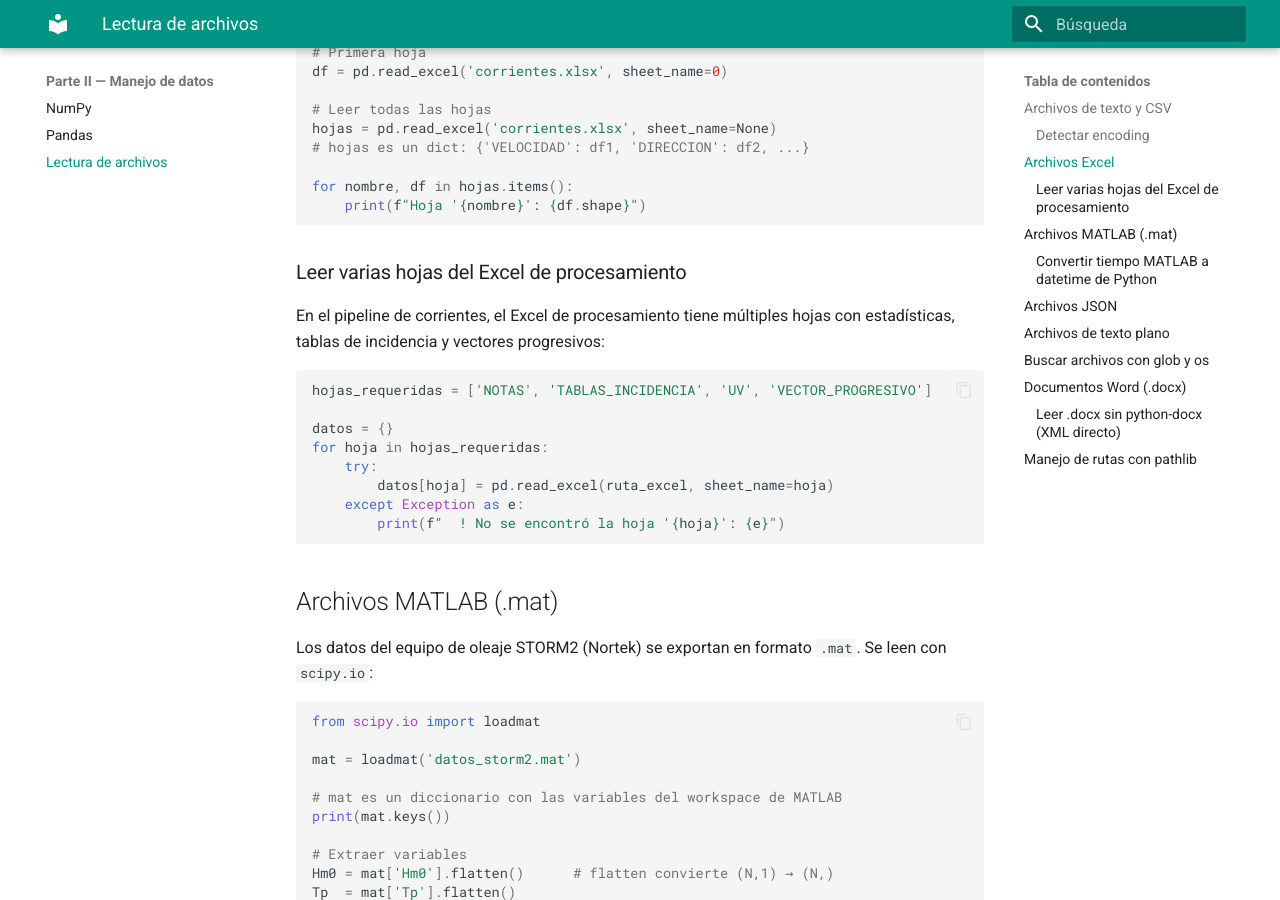
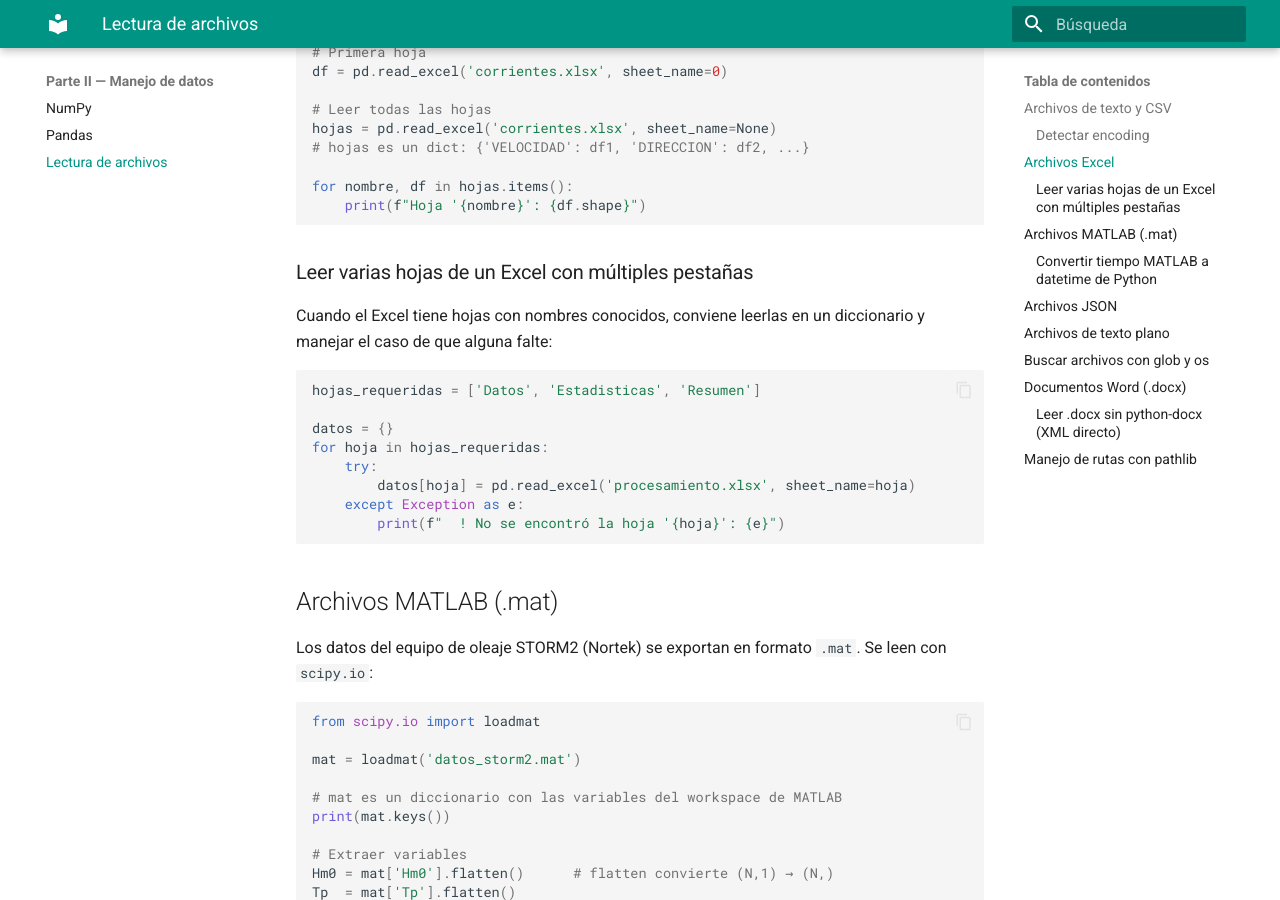
Before and after one commit to TomValderrama/manual-python-oceanografia, an MkDocs documentation site: the page built from docs/parte2/07_lectura_archivos.md, in a window 1280 px wide and 900 px high, scrolled down 1110 px. Built offline with MkDocs 1.6.1 and Material for MkDocs 9.7.7, drawn with Linux system fonts in a browser that asks for light colours; some of the changed text lies outside the part shown.

Commit message:
Plots, fix Pelícanos en cap07, corregir orden PDF en publicar.sh
- publicar.sh: mover cp PDF después de mkdocs build (build borraba el PDF)
- cap 07: quitar rutas Pelícanos Dropbox, generalizar nombres de hojas Excel
- cap 08: insertar 4 plots (serie temporal, paneles, heatmap, anotaciones)
- cap 13: insertar plot filtro Butterworth original vs filtrada
- docs/img/: 5 imágenes generadas con datos sintéticos

````diff
--- a/docs/parte2/07_lectura_archivos.md
+++ b/docs/parte2/07_lectura_archivos.md
@@ -1,6 +1,6 @@
 # Lectura de archivos
 
-Un pipeline de datos oceanográficos lee de múltiples fuentes y formatos: CSV del datalogger de viento, Excel de procesamiento, archivos `.mat` de MATLAB (STORM2), binarios del Nortek (`.prf`), y documentos Word para extracción de metadata.
+Un pipeline de datos científicos lee de múltiples fuentes y formatos: CSV de dataloggers, Excel de procesamiento, archivos `.mat` de MATLAB, y documentos Word para extracción de metadata.
 
 ## Archivos de texto y CSV
 
@@ -54,17 +54,17 @@ for nombre, df in hojas.items():
     print(f"Hoja '{nombre}': {df.shape}")
 ```
 
-### Leer varias hojas del Excel de procesamiento
+### Leer varias hojas de un Excel con múltiples pestañas
 
-En el pipeline de corrientes, el Excel de procesamiento tiene múltiples hojas con estadísticas, tablas de incidencia y vectores progresivos:
+Cuando el Excel tiene hojas con nombres conocidos, conviene leerlas en un diccionario y manejar el caso de que alguna falte:
 
 ```python
-hojas_requeridas = ['NOTAS', 'TABLAS_INCIDENCIA', 'UV', 'VECTOR_PROGRESIVO']
+hojas_requeridas = ['Datos', 'Estadisticas', 'Resumen']
 
 datos = {}
 for hoja in hojas_requeridas:
     try:
-        datos[hoja] = pd.read_excel(ruta_excel, sheet_name=hoja)
+        datos[hoja] = pd.read_excel('procesamiento.xlsx', sheet_name=hoja)
     except Exception as e:
         print(f"  ! No se encontró la hoja '{hoja}': {e}")
 ```
@@ -210,8 +210,8 @@ La librería `pathlib` ofrece una forma más moderna de trabajar con rutas:
 ```python
 from pathlib import Path
 
-carpeta = Path('/mnt/c/Users/Tomas/PELICANOS Dropbox/Proyectos2025')
-archivo = carpeta / 'Los Vilos' / 'corrientes.csv'
+carpeta = Path('/ruta/a/mis/datos')
+archivo = carpeta / 'campana_oct2025' / 'corrientes.csv'
 
 archivo.exists()        # True/False
 archivo.suffix          # '.csv'
````
Also changed, not shown: other parts of docs/parte2/07_lectura_archivos.md (+1 -1 lines), docs/parte3/08_matplotlib.md (+8 -0 lines), docs/parte4/13_filtros_interpolacion.md (+2 -0 lines), docs/img/anotaciones_leyenda.png (added), docs/img/filtro_butterworth.png (added), docs/img/heatmap_corrientes.png (added), docs/img/serie_temporal.png (added), docs/img/subplots_paneles.png (added), 1 other file.
